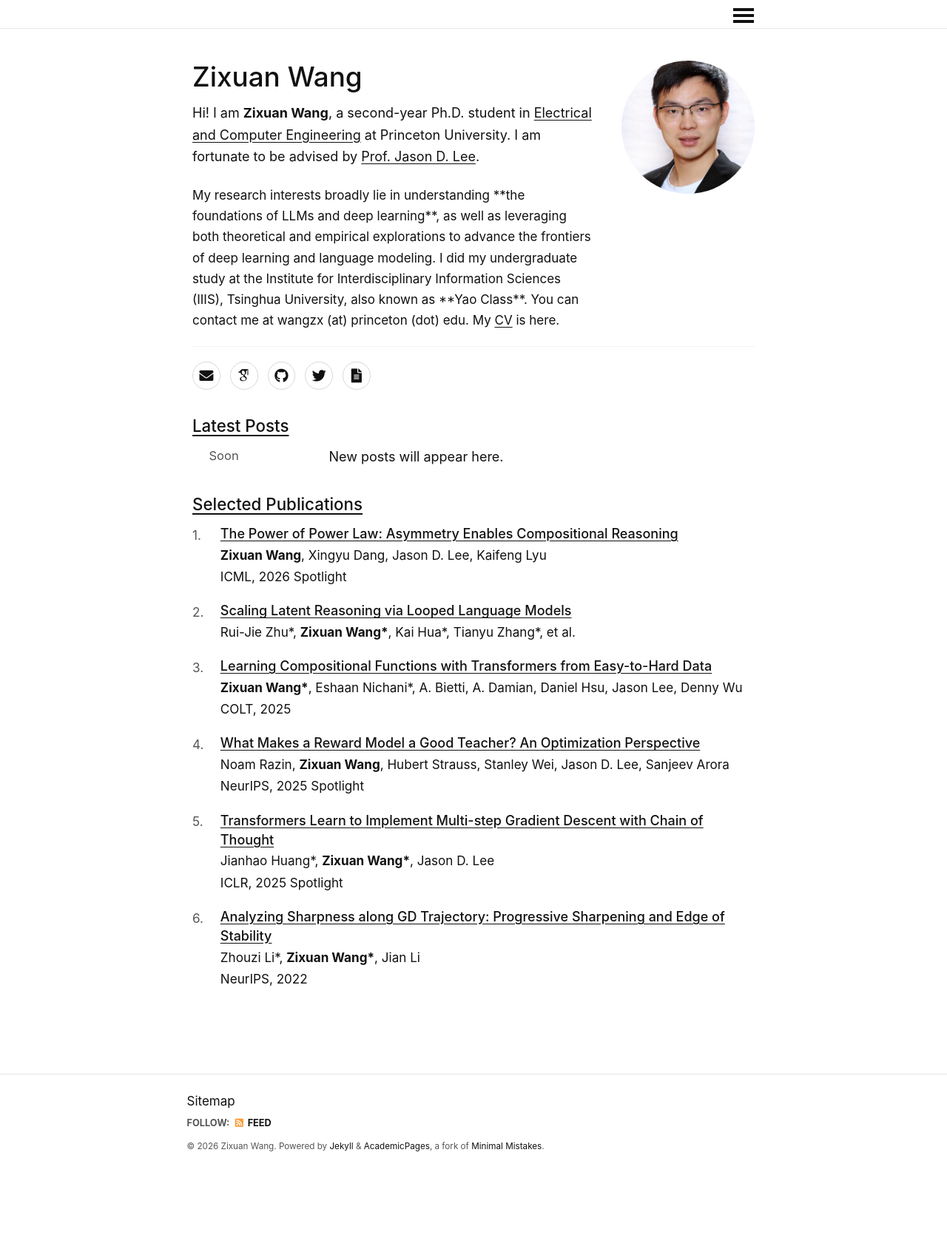
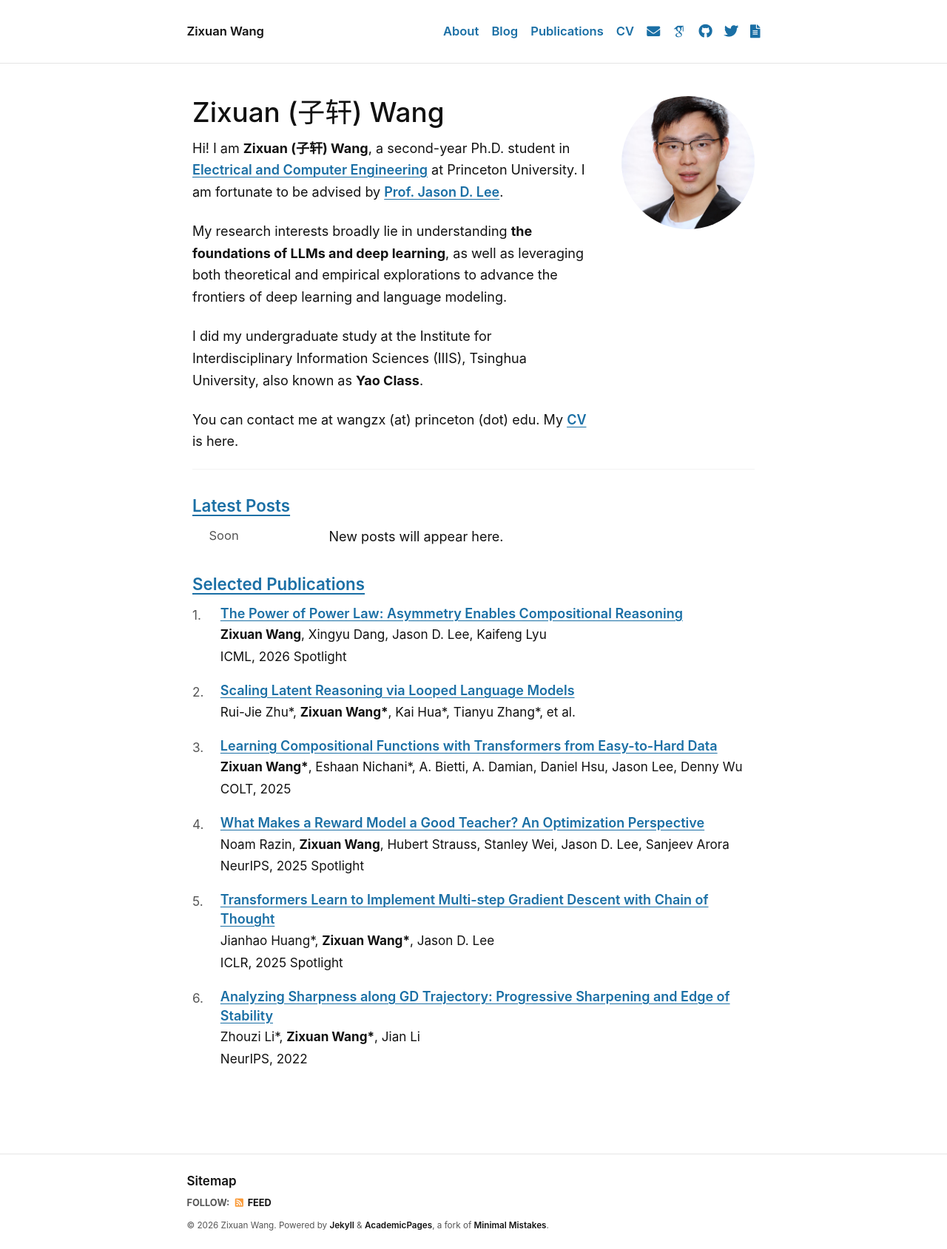
Before and after one commit to zixuan-wang-dlt/zixuan-wang-dlt.github.io, a Jekyll site: the page built from _pages/about.md, in a window 1280 px wide. Shown: the whole page at 74% size. Built offline with Jekyll 4.4.1, drawn with Linux system fonts in a browser that asks for light colours; some web fonts are replaced; comment, search, counter and statistics services are not loaded; before the commit the page ends 1581 px from its top, so only the background shows below that.

Commit message:
Refine homepage header and links

```diff
--- a/_includes/masthead.html
+++ b/_includes/masthead.html
@@ -3,9 +3,8 @@
 <div class="masthead">
   <div class="masthead__inner-wrap">
     <div class="masthead__menu">
-      <nav id="site-nav" class="greedy-nav">
-        <button><div class="navicon"></div></button>
-        <ul class="visible-links">
+      <nav class="greedy-nav masthead-nav" aria-label="Primary navigation">
+        <ul class="visible-links masthead-links">
           <li class="masthead__menu-item masthead__menu-item--lg"><a href="{{ base_path }}/">{{ site.name | default: site.title }}</a></li>
           {% for link in site.data.navigation.main %}
             {% if link.url contains 'http' %}
@@ -15,8 +14,12 @@
             {% endif %}
             <li class="masthead__menu-item"><a href="{{ domain }}{{ link.url }}">{{ link.title }}</a></li>
           {% endfor %}
+          <li class="masthead__menu-item masthead__menu-item--icon"><a href="mailto:wangzx@princeton.edu" aria-label="Email" title="Email"><i class="fas fa-envelope" aria-hidden="true"></i></a></li>
+          <li class="masthead__menu-item masthead__menu-item--icon"><a href="https://scholar.google.com/citations?user=vNJDZyEAAAAJ" aria-label="Google Scholar" title="Google Scholar"><i class="ai ai-google-scholar" aria-hidden="true"></i></a></li>
+          <li class="masthead__menu-item masthead__menu-item--icon"><a href="https://github.com/zixuan-wang-dlt" aria-label="GitHub" title="GitHub"><i class="fab fa-github" aria-hidden="true"></i></a></li>
+          <li class="masthead__menu-item masthead__menu-item--icon"><a href="https://twitter.com/zzZixuanWang" aria-label="Twitter" title="Twitter"><i class="fab fa-twitter" aria-hidden="true"></i></a></li>
+          <li class="masthead__menu-item masthead__menu-item--icon"><a href="https://drive.google.com/file/d/1rqGAPJGkswxo4RWdz4DN4GxnNItJiIE4/view?usp=sharing" aria-label="CV" title="CV"><i class="fas fa-file-alt" aria-hidden="true"></i></a></li>
         </ul>
-        <ul class="hidden-links hidden"></ul>
       </nav>
     </div>
   </div>
--- a/_pages/about.md
+++ b/_pages/about.md
@@ -11,28 +11,20 @@ redirect_from:
 
 <div class="home-hero">
 <div class="home-hero__text">
-<h1 class="home-name">Zixuan Wang</h1>
+<h1 class="home-name">Zixuan (子轩) Wang</h1>
 
-<p class="home-intro">Hi! I am <strong>Zixuan Wang</strong>, a second-year Ph.D. student in <a href="https://ece.princeton.edu/">Electrical and Computer Engineering</a> at Princeton University. I am fortunate to be advised by <a href="https://jasondlee88.github.io/">Prof. Jason D. Lee</a>.</p>
+<p class="home-intro">Hi! I am <strong>Zixuan (子轩) Wang</strong>, a second-year Ph.D. student in <a href="https://ece.princeton.edu/">Electrical and Computer Engineering</a> at Princeton University. I am fortunate to be advised by <a href="https://jasondlee88.github.io/">Prof. Jason D. Lee</a>.</p>
 
-My research interests broadly lie in understanding **the foundations of LLMs and deep learning**, as well as leveraging both theoretical and empirical explorations to advance the frontiers of deep learning and language modeling.
+<p>My research interests broadly lie in understanding <strong>the foundations of LLMs and deep learning</strong>, as well as leveraging both theoretical and empirical explorations to advance the frontiers of deep learning and language modeling.</p>
 
-I did my undergraduate study at the Institute for Interdisciplinary Information Sciences (IIIS), Tsinghua University, also known as **Yao Class**.
+<p>I did my undergraduate study at the Institute for Interdisciplinary Information Sciences (IIIS), Tsinghua University, also known as <strong>Yao Class</strong>.</p>
 
-You can contact me at wangzx (at) princeton (dot) edu. My <a href="https://drive.google.com/file/d/1rqGAPJGkswxo4RWdz4DN4GxnNItJiIE4/view?usp=sharing">CV</a> is here.
+<p>You can contact me at wangzx (at) princeton (dot) edu. My <a href="https://drive.google.com/file/d/1rqGAPJGkswxo4RWdz4DN4GxnNItJiIE4/view?usp=sharing">CV</a> is here.</p>
 </div>
 <img class="home-hero__photo" src="/images/WZX2.jpg" alt="Zixuan Wang">
 </div>
 
 <hr>
-
-<div class="home-social" aria-label="profile links">
-  <a href="mailto:wangzx@princeton.edu" aria-label="Email" title="Email"><i class="fas fa-envelope" aria-hidden="true"></i></a>
-  <a href="https://scholar.google.com/citations?user=vNJDZyEAAAAJ" aria-label="Google Scholar" title="Google Scholar"><i class="ai ai-google-scholar" aria-hidden="true"></i></a>
-  <a href="https://github.com/zixuan-wang-dlt" aria-label="GitHub" title="GitHub"><i class="fab fa-github" aria-hidden="true"></i></a>
-  <a href="https://twitter.com/zzZixuanWang" aria-label="Twitter" title="Twitter"><i class="fab fa-twitter" aria-hidden="true"></i></a>
-  <a href="https://drive.google.com/file/d/1rqGAPJGkswxo4RWdz4DN4GxnNItJiIE4/view?usp=sharing" aria-label="CV" title="CV"><i class="fas fa-file-alt" aria-hidden="true"></i></a>
-</div>
 
 ## <a class="section-link" href="/blog/">Latest Posts</a>
 
--- a/_sass/_folio.scss
+++ b/_sass/_folio.scss
@@ -14,16 +14,20 @@ body {
   line-height: 1.65;
 }
 
+$folio-link-color: #1a6fa5;
+
 a,
 a:visited {
-  color: #111;
-  text-decoration: underline;
+  color: $folio-link-color;
+  font-weight: 600;
+  text-decoration: none;
   text-decoration-thickness: 1px;
   text-underline-offset: 0.16em;
 }
 
 a:hover {
-  color: #555;
+  color: #0f4f78;
+  text-decoration: underline;
 }
 
 .masthead {
@@ -38,12 +42,21 @@ a:hover {
 
 .greedy-nav {
   background: #fff;
+  min-width: 0;
 }
 
 .greedy-nav .visible-links {
-  align-items: baseline;
+  align-items: center;
   display: flex;
-  gap: 1.1rem;
+  flex-wrap: nowrap;
+  gap: 0.95rem;
+  overflow-x: auto;
+  scrollbar-width: none;
+  white-space: nowrap;
+}
+
+.greedy-nav .visible-links::-webkit-scrollbar {
+  display: none;
 }
 
 .greedy-nav .visible-links li {
@@ -52,9 +65,9 @@ a:hover {
 
 .greedy-nav a,
 .greedy-nav a:visited {
-  color: #111;
+  color: $folio-link-color;
   font-size: 0.92rem;
-  font-weight: 400;
+  font-weight: 600;
   margin: 0;
   text-decoration: none;
   text-transform: none;
@@ -65,13 +78,12 @@ a:hover {
 }
 
 .greedy-nav a:hover {
-  color: #555;
+  color: #0f4f78;
   text-decoration: underline;
 }
 
 .greedy-nav button {
-  background: #fff;
-  color: #111;
+  display: none;
 }
 
 .greedy-nav .navicon,
@@ -84,34 +96,20 @@ a:hover {
   background: transparent;
 }
 
-.greedy-nav .hidden-links {
-  border: 1px solid #e5e5e5;
-  border-radius: 0;
-  background: #fff;
-  box-shadow: none;
-}
-
-.greedy-nav .hidden-links a {
-  padding: 0.4rem 0.7rem;
-}
-
-.greedy-nav .hidden-links a:hover {
-  background: #f7f7f7;
-}
-
-.greedy-nav .hidden-links::before,
-.greedy-nav .hidden-links::after {
-  display: none;
-}
-
 .masthead__menu-item--lg {
   margin-right: auto;
-  padding-right: 1.5rem;
+  padding-right: 1.25rem;
 }
 
 .masthead__menu-item--lg a {
+  color: #111;
   font-weight: 600;
   text-transform: none;
+}
+
+.masthead__menu-item--icon a,
+.masthead__menu-item--icon a:visited {
+  font-size: 1rem;
 }
 
 #main {
@@ -205,35 +203,6 @@ a:hover {
   object-fit: cover;
   object-position: 50% 20%;
   border-radius: 50%;
-}
-
-.home-social {
-  display: flex;
-  flex-wrap: wrap;
-  gap: 0.72rem;
-  align-items: center;
-  margin: 1.1rem 0 1.7rem;
-}
-
-.home-social a,
-.home-social a:visited {
-  display: inline-flex;
-  align-items: center;
-  justify-content: center;
-  width: 2.1rem;
-  height: 2.1rem;
-  border: 1px solid #d8d8d8;
-  border-radius: 50%;
-  color: #111;
-  font-size: 1.05rem;
-  text-decoration: none;
-}
-
-.home-social a:hover {
-  border-color: #111;
-  background: #f7f7f7;
-  color: #111;
-  text-decoration: none;
 }
 
 .section-link {
@@ -361,15 +330,19 @@ a:hover {
   }
 
   .greedy-nav .visible-links {
-    gap: 0.72rem;
+    gap: 0.66rem;
   }
 
   .greedy-nav a {
-    font-size: 0.86rem;
+    font-size: 0.84rem;
   }
 
   .masthead__menu-item--lg {
-    padding-right: 0.4rem;
+    padding-right: 0.2rem;
+  }
+
+  .masthead__menu-item--icon a {
+    font-size: 0.92rem;
   }
 
   #main {
```
